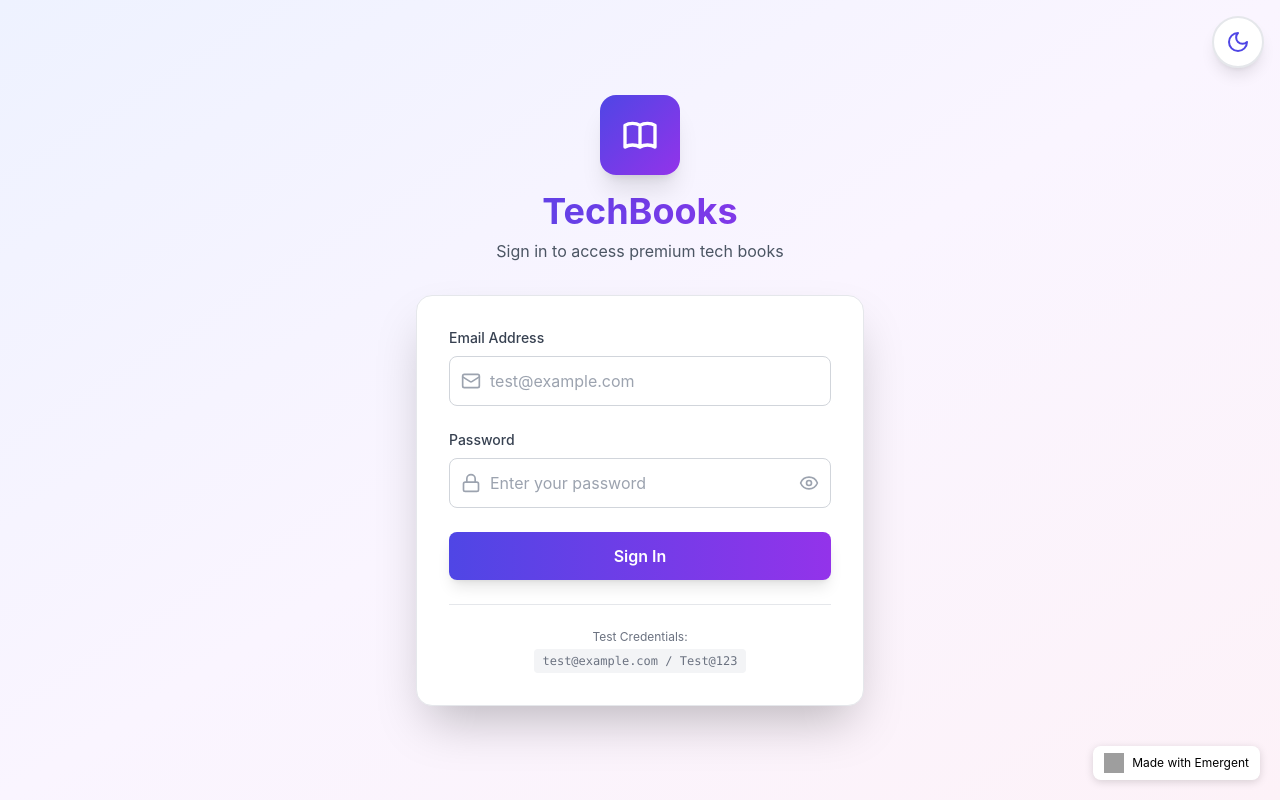
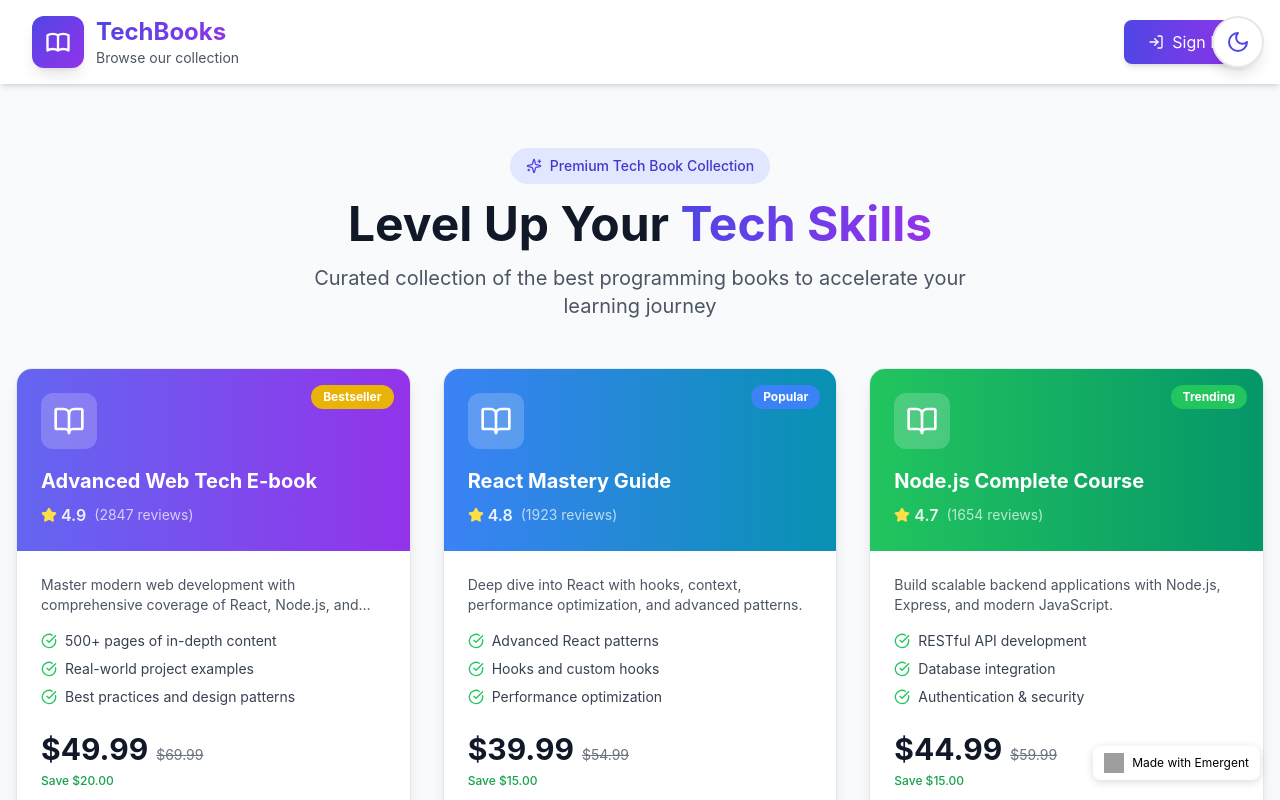
Before and after one commit to JustAd8/book-vendor-webapp, a React (Create React App) app in the folder frontend/: page / in a window 1280 px wide. Shown: the top 800 px of the page. Built offline with nearby package versions, Linux system fonts and the light colour scheme; grey boxes are pictures that could not be loaded.

Commit message:
auto-commit for 9bbf1a64-e65b-475b-97a2-3293d1213a97

```diff
--- a/frontend/src/App.js
+++ b/frontend/src/App.js
@@ -1,4 +1,4 @@
-import React from 'react';
+import React, { useState } from 'react';
 import "@/App.css";
 import { BrowserRouter } from "react-router-dom";
 import { AuthProvider, useAuth } from './contexts/AuthContext';
@@ -6,24 +6,38 @@ import { ThemeProvider } from './contexts/ThemeContext';
 import Login from './components/Login';
 import Product from './components/Product';
 import Header from './components/Header';
+import GuestHeader from './components/GuestHeader';
 import DarkModeToggle from './components/DarkModeToggle';
 
 const MainContent = () => {
   const { isAuthenticated } = useAuth();
+  const [showLogin, setShowLogin] = useState(false);
+
+  const handleSignInClick = () => {
+    setShowLogin(true);
+  };
+
+  const handleBackToProducts = () => {
+    setShowLogin(false);
+  };
 
   return (
     <div className="min-h-screen bg-gray-50 dark:bg-gray-900 transition-colors duration-300">
       <DarkModeToggle />
 
-      {isAuthenticated ? (
+      {showLogin && !isAuthenticated ? (
+        <Login onBackToProducts={handleBackToProducts} />
+      ) : (
         <>
-          <Header />
+          {isAuthenticated ? (
+            <Header />
+          ) : (
+            <GuestHeader onSignInClick={handleSignInClick} />
+          )}
           <main className="py-8">
-            <Product />
+            <Product onSignInRequired={handleSignInClick} />
           </main>
         </>
-      ) : (
-        <Login />
       )}
     </div>
   );
```
